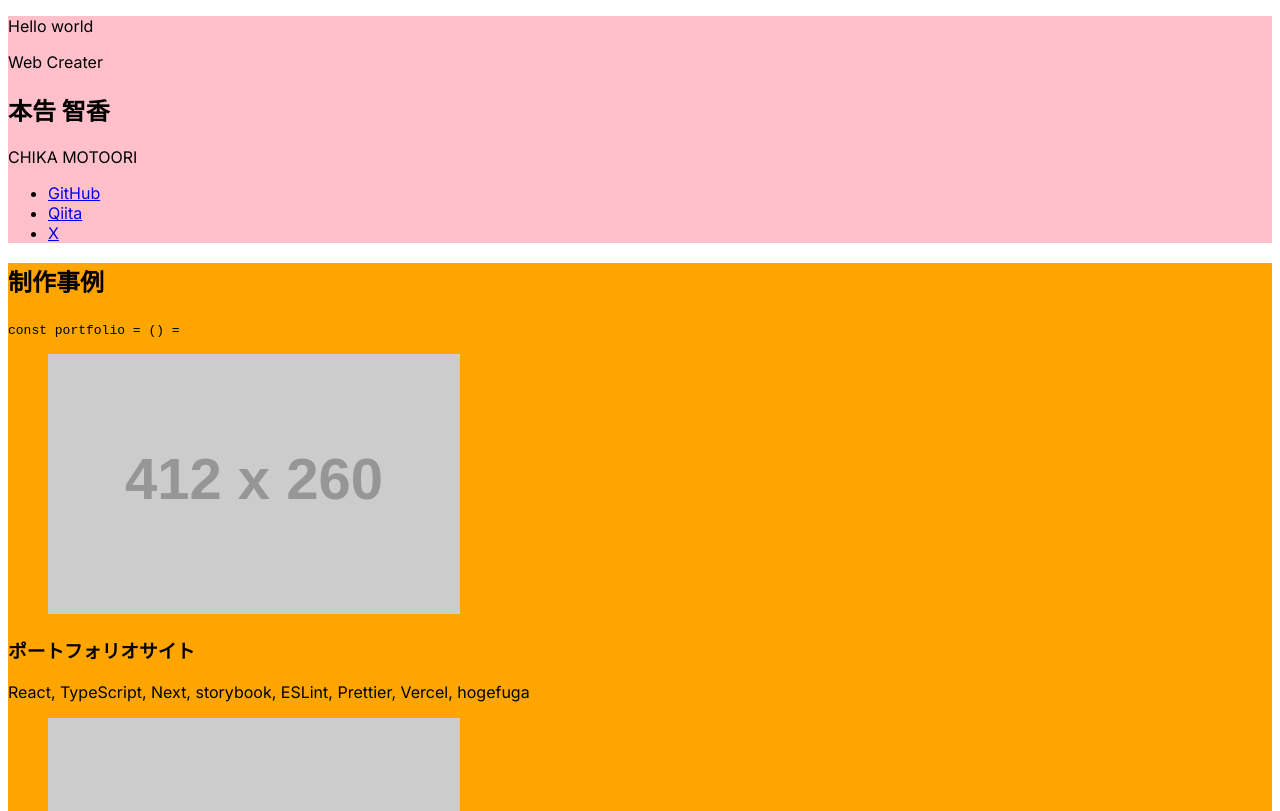
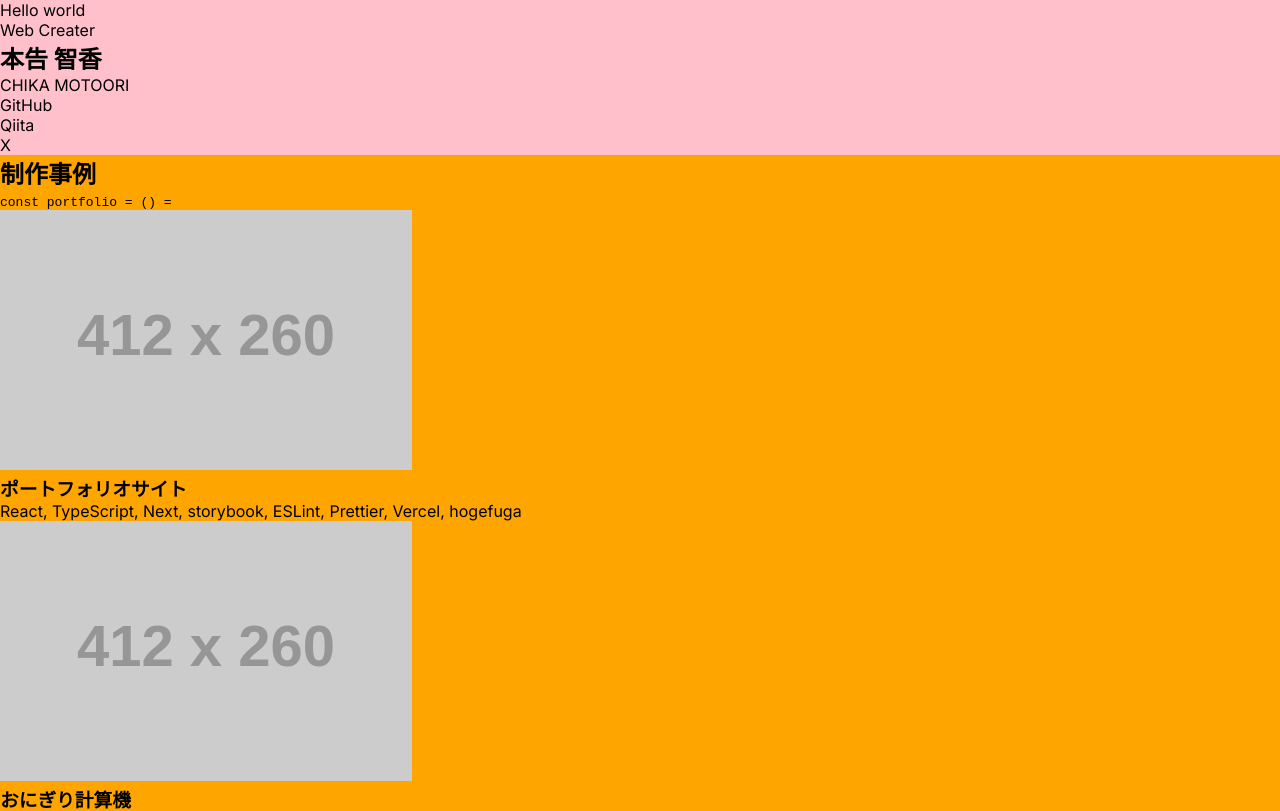
Before and after one commit to chika-create/portfolio, a Next.js app: page / in a window 1280 px wide. Shown: the top 811 px of the page. Built offline with nearby package versions, Linux system fonts and the light colour scheme.

Commit message:
refactor: CSS_不要なところはコメントアウト

```diff
--- a/src/app/globals.css
+++ b/src/app/globals.css
@@ -1,3 +1,33 @@
+:root {
+/*  --max-width: 1100px;*/
+  --border-radius: 12px;
+  --foreground-rgb: 0, 0, 0;
+}
+
+* {
+  box-sizing: border-box;
+  padding: 0;
+  margin: 0;
+}
+
+html,
+body {
+  max-width: 100vw;
+  overflow-x: hidden;
+}
+
+body {
+  color: rgb(var(--foreground-rgb));
+}
+
+a {
+  color: inherit;
+  text-decoration: none;
+}
+
+
+
+
 /*
 :root {
   --max-width: 1100px;
```
